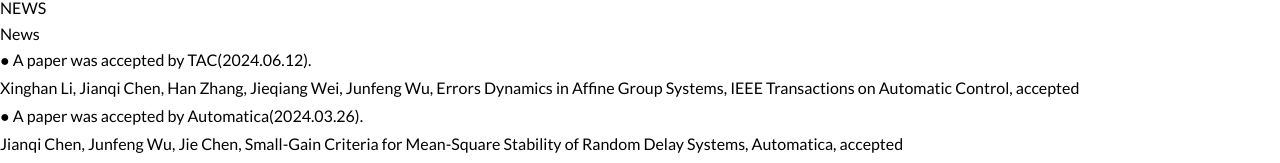
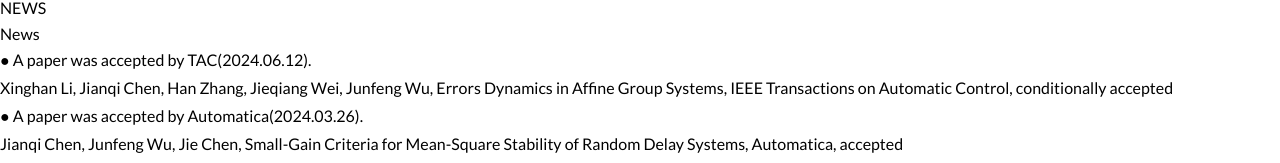
Before and after one commit to LIAS-CUHKSZ/lias-cuhksz.github.io, a Next.js app: page /news in a window 1280 px wide. Shown: the part 275-438 px from the top of the page. Built offline with nearby package versions, Linux system fonts and the light colour scheme.

Commit message:
feat: upadte news and publications

```diff
--- a/app/news/page.tsx
+++ b/app/news/page.tsx
@@ -14,7 +14,7 @@ function Page(): JSX.Element {
           <p>
             Xinghan Li, Jianqi Chen, Han Zhang, Jieqiang Wei, Junfeng Wu, Errors
             Dynamics in Affine Group Systems, IEEE Transactions on Automatic
-            Control, accepted
+            Control, conditionally accepted
           </p>
           <p>● A paper was accepted by Automatica(2024.03.26).</p>
           <p>
--- a/app/publications/page.tsx
+++ b/app/publications/page.tsx
@@ -13,7 +13,7 @@ function Page(): JSX.Element {
           <p>
             [49] Xinghan Li, Jianqi Chen, Han Zhang, Jieqiang Wei, Junfeng Wu,
             Errors Dynamics in Affine Group Systems, IEEE Transactions on
-            Automatic Control, accepted.
+            Automatic Control, conditionally accepted.
           </p>
           <p>
             [48] Jianqi Chen, Junfeng Wu, Jie Chen, Small-Gain Criteria for
```
